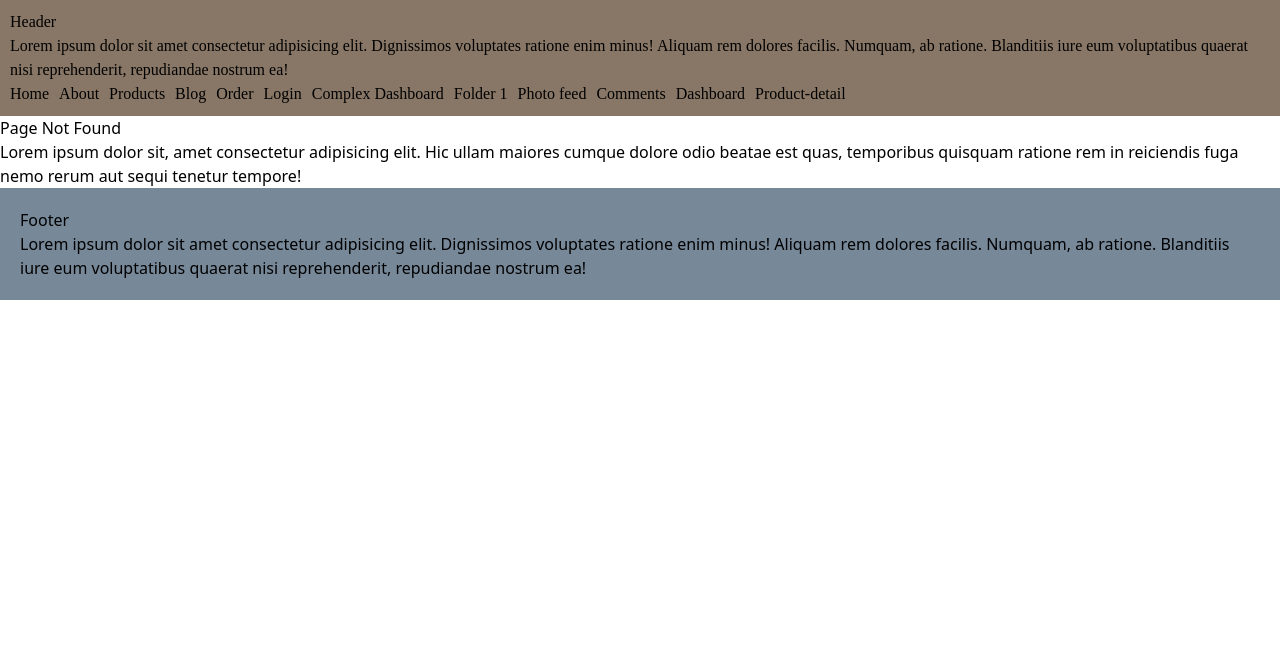
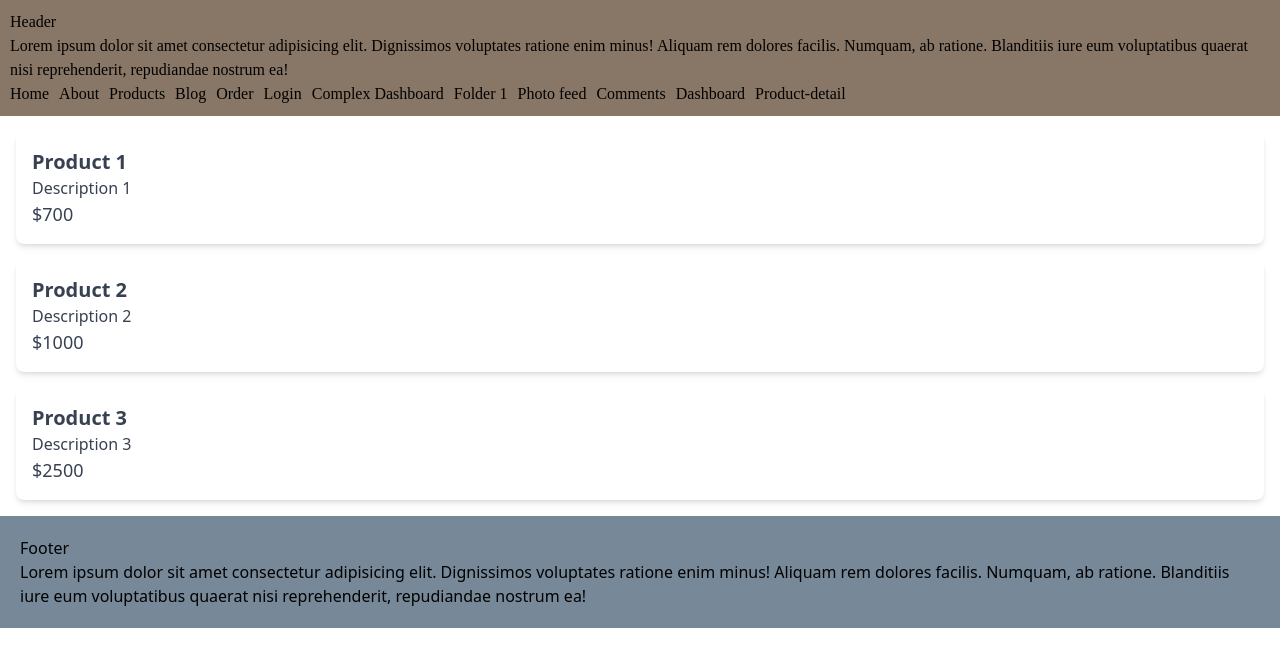
Before and after one commit to Nicolai800/NextLessons, a Next.js app: page /products-client in a window 1280 px wide. Before the commit this address had no page. Shown: the top 666 px of the page. Built offline with nearby package versions, Linux system fonts and the light colour scheme; data requests are answered from the project's data file.

Commit message:
71 - Client-side Data Fetching

```diff
--- /dev/null
+++ b/src/app/products-client/page.tsx
@@ -0,0 +1,53 @@
+"use client";
+
+import React, { useState, useEffect } from "react";
+
+type Product = {
+  id: number;
+  title: string;
+  price: number;
+  description: string;
+};
+const ProductPage: React.FC = () => {
+  const [products, setProducts] = useState<Product[]>([]);
+  const [loading, setLoading] = useState<boolean>(true);
+  const [error, setError] = useState<string | null>(null);
+
+  useEffect(() => {
+    const fetchProducts = async () => {
+      try {
+        const response = await fetch("http://localhost:3001/products");
+        if (!response.ok) {
+          throw new Error("Network response was not ok");
+        }
+        const data = await response.json();
+        setProducts(data);
+      } catch (err) {
+        if (err instanceof Error) {
+          setError(err.message);
+        } else {
+          setError("An unknown error occurred");
+        }
+      } finally {
+        setLoading(false);
+      }
+    };
+    fetchProducts();
+  }, []);
+  return (
+    <ul className="space-y-4 p-4">
+      {products.map((product: Product) => (
+        <li
+          key={product.id}
+          className="p-4 bg-white shadow-md rounded-lg text-gray-700"
+        >
+          <h2 className="text-xl font-semibold">{product.title}</h2>
+          <p>{product.description}</p>
+          <p className="text-lg font-medium">${product.price}</p>
+        </li>
+      ))}
+    </ul>
+  );
+};
+
+export default ProductPage;
```
